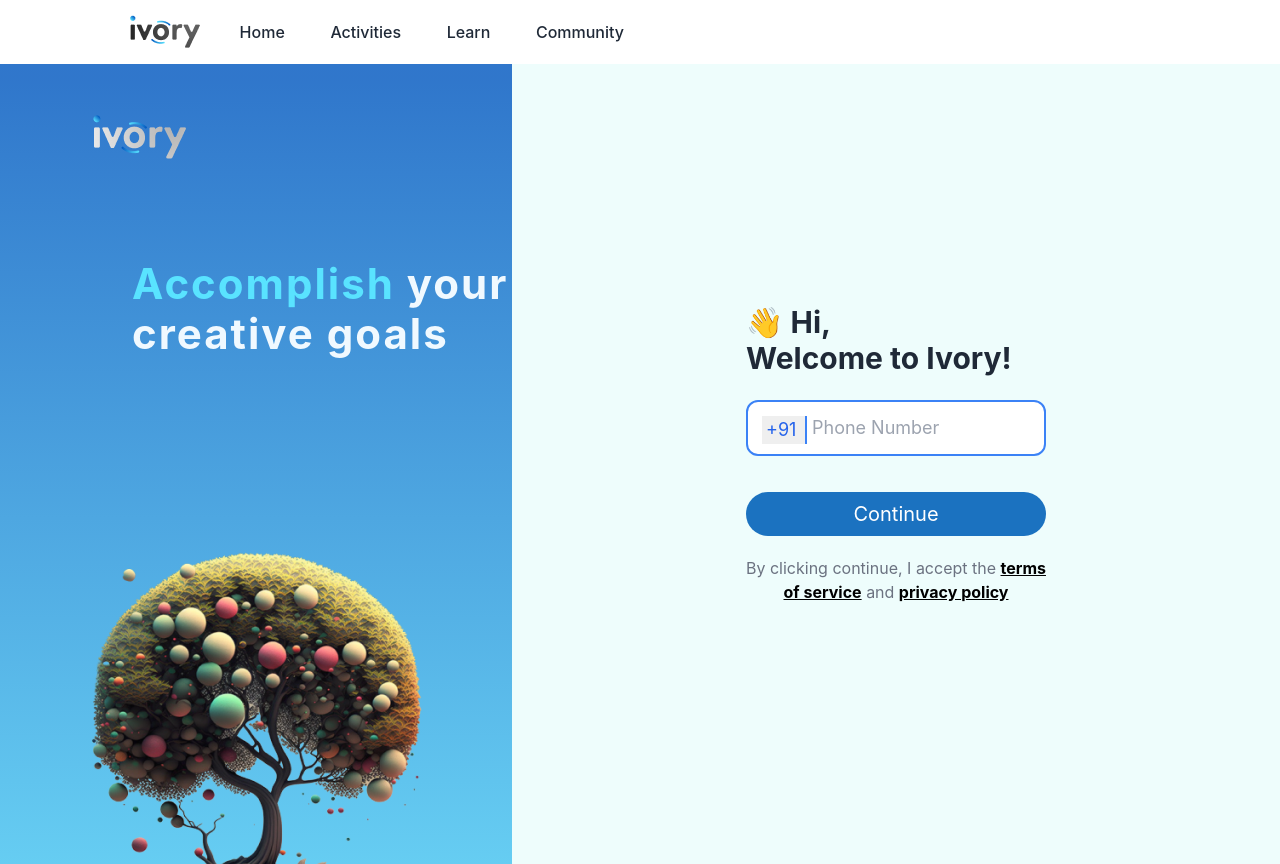
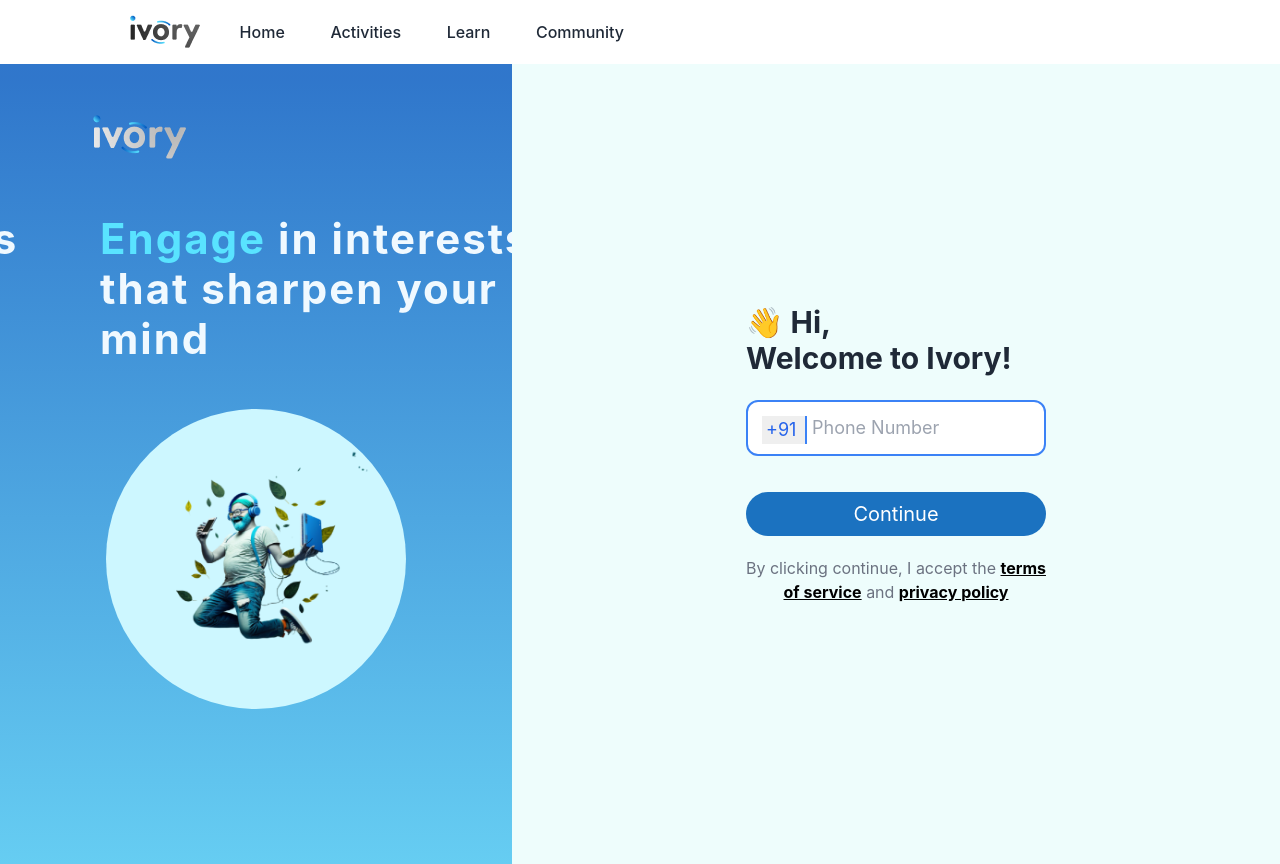
Before and after one commit to Ashish558/ivory-fe, a React (Create React App) app: page /signUp in a window 1280 px wide. Built offline with nearby package versions, Linux system fonts and the light colour scheme; no server answers.

Commit message:
date fix

```diff
--- a/src/pages/SignUp/Dob.jsx
+++ b/src/pages/SignUp/Dob.jsx
@@ -1,4 +1,4 @@
-import React from 'react';
+import React, { useCallback, useEffect, useRef, useState } from 'react';
 import { useDispatch } from 'react-redux';
 import { useLocation, useNavigate } from 'react-router-dom';
 import back from "../../assets/Back.svg";
@@ -7,6 +7,41 @@
 import { updateLoggedIn } from '../../redux/slices/user';
 import { registerUser, verifyOtp } from '../../services/auth';
 import styles from "./SignUp.module.css";
+import Slider from "react-slick";
+import SignupTree from "../../assets/images/login/signupTree.png";
+import { genNumbers } from '../../utils/utils';
+import './slider.css'
+
+const settings = {
+  infinite: true,
+  centerPadding: "10px",
+  slidesToShow: 1,
+  initialSlide: 0,
+  arrows: false,
+  swipeToSlide: true,
+  autoplay: true,
+  autoplaySpeed: 2000,
+  // dots: true,
+  afterChange: function (index) {
+    // console.log(
+    //   `Slider Changed to: ${index + 1}, background: #222; color: #bada55`
+    // );
+  }
+};
+const sliderData = [
+  {
+    textPrimary: 'Engage',
+    textSec: 'in interests that sharpen your mind',
+    img: loginMan,
+    imgClassName: ''
+  },
+  {
+    textPrimary: 'Engage',
+    textSec: 'in interests that sharpen your mind',
+    img: SignupTree,
+    imgClassName: 'max-w-[270px]'
+  },
+]
 
 const Dob = () => {
   const locaion = useLocation();
@@ -20,6 +55,58 @@
   const [monthPosition2, setMonthPosition2] = React.useState(9);
   const [monthPosition3, setMonthPosition3] = React.useState(10);
   const [name, setName] = React.useState("");
+
+  const dateSliderRef = useRef();
+  const monthSliderRef = useRef();
+  const yearSliderRef = useRef();
+
+  const [totalYears, setTotalYears] = useState(genNumbers(1950, 2023))
+  const [totalDates, setTotalDates] = useState(genNumbers(1, 32))
+  const [dateData, setDateData] = useState({
+    month: 'February',
+    date: '2',
+    year: '1951',
+  })
+
+  const common = {
+    infinite: true,
+    slidesToShow: 3,
+    slidesToScroll: 1,
+    vertical: true,
+    verticalSwiping: true,
+    swipeToSlide: true,
+    arrows: false,
+  }
+  const dateSettings = {
+    ...common,
+    afterChange: function (currentSlide) {
+      let val = totalDates[currentSlide + 1]
+      if (val === undefined) {
+        val = totalDates[0]
+      }
+      setDateData({ ...dateData, date: val })
+    }
+  };
+  const monthsSettings = {
+    ...common,
+    afterChange: function (currentSlide) {
+      let val = months[currentSlide + 1]
+      if (val === undefined) {
+        val = months[0]
+      }
+      setDateData({ ...dateData, month: val })
+    }
+  };
+  const yearsSettings = {
+    ...common,
+    afterChange: function (currentSlide) {
+      let val = totalYears[currentSlide + 1]
+      if (val === undefined) {
+        val = totalYears[0]
+      }
+      setDateData({ ...dateData, year: val })
+    }
+  };
 
   const [nameError, setNameError] = React.useState("");
 
@@ -174,8 +261,13 @@
 
 
   }
+
+  // console.log('dates', totalDates);
+  // console.log('years', totalYears);
+  console.log('dateData', dateData);
+
   return (
-    <div className="h-screen overflow-hidden bg-[#EEFDFC]">
+    <div className="h-screen overflow-x-hidden   bg-[#EEFDFC]">
       <div className="topAppBar mt-10 ml-8 sm:hidden">
         <div className="flex justify-between items-center">
           <div className="flex items-center gap-2">
@@ -183,30 +275,43 @@
           </div>
         </div>
       </div>
-      <div className="sm:flex justify-around w-screen mt-10 sm:m-0">
+      <div className="sm:flex min-h-[100px] lg:min-h-[600px] overflow-y-auto  justify-around w-screen mt-0 sm:m-0">
         <div
-          className="hidden sm:block h-screen sm:w-[40vw]"
+          className="hidden sm:flex flex flex-col items-center min-h-screen self-stretch sm:w-[40vw]"
           style={{
             background:
               "linear-gradient(180deg, rgba(0, 85, 191, 0.8) 1.84%, rgba(89, 227, 255, 0.8) 130.78%)",
           }}
         >
-          <div className="pl-4 md:pl-20 pt-10">
+          <div className="pl-4 md:pl-20 pt-10 self-stretch">
             <img src={logo} alt="" />
           </div>
-          <div className="flex flex-col items-left justify-center gap-2 h-[200px] xl:pl-28 md:pl-10 pl-0 sm:w-[500px]">
-            <h1
-              className={`text-4xl font-bold text-sky-50 mt-10 ${styles.cusStyle}`}
-            >
-              <span className="text-[#59E3FF]">Engage</span> in interests that
-              sharpen your mind
-            </h1>
-          </div>
-          <div className="flex-justify-center items-center px-10">
-            <img src={loginMan} alt="" className="md:w-full mx-auto" />
+          <div className='flex-1 w-full'>
+            <Slider {...settings} className='w-full flex-1 h-auto' >
+              {
+                sliderData.map((item, idx) => {
+                  return (
+                    <div>
+                      <div className="flex flex-col items-left justify-center gap-2 h-[200px] xl:pl-20 md:pl-10 pl-0 sm:w-[500px]">
+                        <h1
+                          className={`text-4xl font-bold text-sky-50 mt-10 ${styles.cusStyle}`}
+                        >
+                          <span className="text-[#59E3FF]"> {item.textPrimary} </span>
+                          {item.textSec}
+                        </h1>
+                      </div>
+                      <div className="flex justify-center mx-auto items-center flex-1 w-[300px] h-[300px] overflow-hidden rounded-full bg-secondary mt-10">
+                        <img src={item.img} alt="" className={`md:w-full ${item.imgClassName} mx-auto w-full-h-full object-contain`} />
+                      </div>
+                    </div>
+                  )
+                })
+              }
+
+            </Slider>
           </div>
         </div>
-        <div className="mt-10 h-screen sm:w-[60vw] sm:flex sm:flex-col sm:items-center sm:justify-center">
+        <div className="mt-10 h-scren lg:h-auto sm:w-[60vw] sm:flex sm:flex-col sm:items-center sm:justify-center">
           <form
             onSubmit={handleReg}
             className="sm:w-[300px] mx-auto sm:flex sm:flex-col sm:justify-start"
@@ -227,7 +332,8 @@
               />
               <p className="text-red-500 text-sm">{nameError}</p>
             </div>
-            <div className="mt-8  ">
+
+            {/* <div className="mt-8  ">
               <h1 className="sm:ml-0 font-semibold text-lg mx-auto w-[300px]">
                 Date Of Birth
               </h1>
@@ -267,44 +373,6 @@
                 </div>
               </div>
               <div className="mt-2">
-                {/* <ul className="w-10/12 mx-auto flex flex-col">
-                  <li className="bg-gray-30">
-                    <ul className="flex items-center justify-center gap-5">
-                      <li className="text-gray-400 text-lg border-b py-3 border-gray-400 px-3">
-                        17
-                      </li>
-                      <li className="text-gray-400 text-lg border-b py-3 border-gray-400 px-3 ">
-                        September
-                      </li>
-                      <li className="text-gray-400 text-lg border-b py-3 border-gray-400 px-3 ">
-                        1967
-                      </li>
-                    </ul>
-                  </li>
-                  <li className="bg-blue-200  rounded">
-                    <ul className=" flex items-center justify-center gap-4">
-                      <li className="  text-2xl font-bold border-b py-3 border-gray-600 px-2">
-                        18
-                      </li>
-                      <li className="text-2xl font-bold border-b py-3 border-gray-600 px-2">
-                        {" "}
-                        October
-                      </li>
-                      <li className="text-2xl font-bold border-b py-3 border-gray-600 px-2">
-                        1968
-                      </li>
-                    </ul>
-                  </li>
-                  <li>
-                    <ul className="flex items-center justify-center gap-5">
-                      <li className="text-gray-400 text-lg py-3 px-3">19</li>
-                      <li className="text-gray-400 text-lg py-3 px-3">
-                        November
-                      </li>
-                      <li className="text-gray-400 text-lg py-3 px-3">1969</li>
-                    </ul>
-                  </li>
-                </ul> */}
                 <div className="flex items-center justify-between w-[225px] mx-auto ">
                   <div className="text-gray-400 text-lg  py-3 border-gray-400 px-3 ">
                     {date3}
@@ -317,6 +385,30 @@
                   </div>
                 </div>
               </div>
+            </div> */}
+
+            <div className='flex items-center  mt-8'>
+              <Slider {...dateSettings} className={` h-[200px] w-[80px] dateSlider`} ref={dateSliderRef} >
+                {totalDates.map(str => {
+                  return <div className='px-2 py-4 flex justify-center items-center text-center'>
+                    <p> {str} </p>
+                  </div>
+                })}
+              </Slider>
+              <Slider {...monthsSettings} className=' h-[200px] w-[130px] dateSlider' ref={monthSliderRef} >
+                {months.map(str => {
+                  return <div className='px-2 py-4 flex justify-center items-center text-center'>
+                    <p> {str} </p>
+                  </div>
+                })}
+              </Slider>
+              <Slider {...yearsSettings} className=' h-[200px] w-[80px] dateSlider' ref={yearSliderRef} >
+                {totalYears.map(str => {
+                  return <div className='px-2 py-4 flex justify-center items-center text-center'>
+                    <p> {str} </p>
+                  </div>
+                })}
+              </Slider>
             </div>
             <div className="flex items-center justify-between mt-4">
               {nameError ? (
--- a/src/pages/SignUp/SignUp.jsx
+++ b/src/pages/SignUp/SignUp.jsx
@@ -2,10 +2,42 @@
 import { Link, useLocation, useNavigate } from "react-router-dom";
 import back from "../../assets/Back.svg";
 import logo from "../../assets/images/login/logolight.png";
-import signupTree from "../../assets/images/login/signupTree.png";
 import { sendOtp } from "../../services/auth";
 import styles from "./SignUp.module.css";
+import Slider from "react-slick";
+import loginMan from "../../assets/images/login/loginMan.png";
+import SignupTree from "../../assets/images/login/signupTree.png";
 
+const settings = {
+  infinite: true,
+  centerPadding: "10px",
+  slidesToShow: 1,
+  initialSlide: 0,
+  arrows: false,
+  swipeToSlide: true,
+  autoplay: true,
+  autoplaySpeed: 2000,
+  // dots: true,
+  afterChange: function (index) {
+    console.log(
+      `Slider Changed to: ${index + 1}, background: #222; color: #bada55`
+    );
+  }
+};
+const sliderData = [
+  {
+    textPrimary: 'Engage',
+    textSec: 'in interests that sharpen your mind',
+    img: loginMan,
+    imgClassName: ''
+  },
+  {
+    textPrimary: 'Engage',
+    textSec: 'in interests that sharpen your mind',
+    img: SignupTree,
+    imgClassName: 'max-w-[270px]'
+  },
+]
 const SignUp = () => {
   const locaion = useLocation();
   const from = locaion.state?.from || "/";
@@ -49,7 +81,7 @@
     }
   };
   return (
-    <div className="h-screen overflow-hidden bg-[#EEFDFC]">
+    <div className="h-screen overflow-hidden overflow-y-auto bg-[#EEFDFC]">
       <div className="topAppBar mt-10 ml-8 sm:hidden">
         <div className="flex justify-between items-center">
           <div className="flex items-center gap-2">
@@ -58,27 +90,39 @@
         </div>
       </div>
 
-      <div className="sm:flex justify-around w-screen mt-10 sm:m-0">
+      <div className="sm:flex  min-h-[667px] overflow-y-auto justify-around w-screen mt-10 sm:m-0">
         <div
-          className="hidden sm:block h-screen sm:w-[40vw]"
+          className="hidden sm:flex flex flex-col items-center min-h-screen h-full sm:w-[40vw]"
           style={{
             background:
               "linear-gradient(180deg, rgba(0, 85, 191, 0.8) 1.84%, rgba(89, 227, 255, 0.8) 130.78%)",
           }}
         >
-          <div className="pl-4 md:pl-20 pt-10">
+          <div className="pl-4 md:pl-20 pt-10 self-stretch">
             <img src={logo} alt="" />
           </div>
-          <div className="flex flex-col items-left justify-center gap-2 h-[200px] xl:pl-28 md:pl-10 pl-0 sm:w-[500px]">
-            <h1
-              className={`text-4xl font-bold text-sky-50 mt-20 ${styles.cusStyle}`}
-            >
-              <span className="text-[#59E3FF]">Accomplish</span> your creative
-              goals
-            </h1>
-          </div>
-          <div className="flex justify-center items-center px-10 content-center mt-20 ">
-            <img src={signupTree} alt="" className="" />
+          <div className='flex-1 w-full'>
+            <Slider {...settings} className='w-full flex-1 h-auto' >
+              {
+                sliderData.map((item, idx) => {
+                  return (
+                    <div>
+                      <div className="flex flex-col items-left justify-center gap-2 h-[200px] xl:pl-20 md:pl-10 pl-0 sm:w-[500px]">
+                        <h1
+                          className={`text-4xl font-bold text-sky-50 mt-10 ${styles.cusStyle}`}
+                        >
+                          <span className="text-[#59E3FF]"> {item.textPrimary} </span>
+                          {item.textSec}
+                        </h1>
+                      </div>
+                      <div className="flex justify-center mx-auto items-center flex-1 w-[300px] h-[300px] overflow-hidden rounded-full bg-secondary mt-10">
+                        <img src={item.img} alt="" className={`md:w-full ${item.imgClassName} mx-auto w-full-h-full object-contain`} />
+                      </div>
+                    </div>
+                  )
+                })
+              }
+            </Slider>
           </div>
         </div>
         <div className="  h-screen sm:w-[60vw] sm:flex sm:flex-col sm:items-center sm:justify-center">
--- /dev/null
+++ b/src/pages/SignUp/slider.css
@@ -0,0 +1,10 @@
+.dateSlider .slick-slide {
+   color: rgb(156 163 175 / 1);
+}
+
+.dateSlider .slick-current+.slick-slide {
+   background-color: rgb(191 219 254);
+   color: rgb(55 65 81 / 1);
+font-weight: 600;
+font-size: 1.5rem;
+}
--- a/src/utils/utils.js
+++ b/src/utils/utils.js
@@ -3,5 +3,13 @@
    const month = date.toLocaleString('default', { month: 'long' });
 
    return `${date.getDate()} ${month}, ${date.getFullYear()}`
+}
 
+export const genNumbers = (start, end) => {
+   const diff = end - start
+   let numArray = []
+   let arr = [...Array(diff)].map((x, i) => {
+      numArray.push(start + i)
+   })
+   return numArray
 }
```
Also changed, not shown: src/App.css (line endings or trailing spaces), src/pages/SignUp/settings.js (added).
